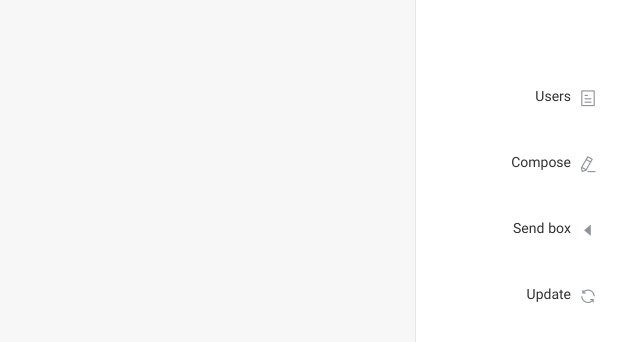
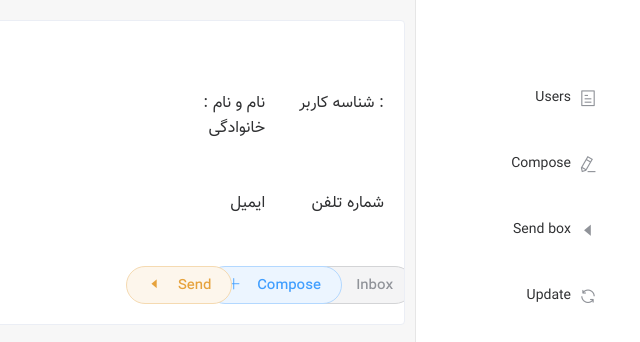
Before and after one commit to leila01010/Massaging-Service, a Vue app: page /user/1 in a window 1280 px wide. Shown: the top 342 px of the page, without its empty margins (640-1280 px from the left). Built offline with nearby package versions, Linux system fonts and the light colour scheme; no server answers.

Commit message:
add profile

```diff
--- a/src/components/compose.vue
+++ b/src/components/compose.vue
@@ -1,13 +1,13 @@
 <template>
     <div class="create">
+        <!--<div>{{ to }}</div>-->
         <el-form :model="dynamicValidateForm" :rules="rules" ref="dynamicValidateForm" label-width="120px" class="demo-dynamic">
-            <!--<el-form-item label="To" prop="to">-->
-                <!--<el-input type="number" v-model.number="dynamicValidateForm.to" autocomplete="off"></el-input>-->
+            <el-form-item label="To" prop="to">
+                <el-input type="number" v-model.number="dynamicValidateForm.to" autocomplete="off"></el-input>
+            </el-form-item>
+            <!--<el-form-item label="From" prop="from">-->
+                <!--<el-input type="number" v-model.number="dynamicValidateForm.from" autocomplete="off"></el-input>-->
             <!--</el-form-item>-->
-            <div>{{ to }}</div>
-            <el-form-item label="From" prop="from">
-                <el-input type="number" v-model.number="dynamicValidateForm.from" autocomplete="off"></el-input>
-            </el-form-item>
             <el-form-item label="Subject" prop="subject">
                 <el-input v-model="dynamicValidateForm.subject"></el-input>
             </el-form-item>
@@ -22,12 +22,12 @@
 </template>
 <script>
     import axios from 'axios'
-    import { EventBus } from '../Events.js';
+    // import { eventBus } from '../main.js';
     export default {
         data() {
             return {
-                to: '',
                 dynamicValidateForm: {
+                    to: '',
                     from: '',
                     subject: '',
                     massage: ''
@@ -37,10 +37,10 @@
                         { required: true, message: 'this input is required'},
                         { type: 'number', message: 'value must be a number'}
                     ],
-                    from: [
-                        { required: true, message: 'this input is required'},
-                        { type: 'number', message: 'value must be a number'}
-                    ],
+                    // from: [
+                    //     { required: true, message: 'this input is required'},
+                    //     { type: 'number', message: 'value must be a number'}
+                    // ],
                     subject: [
                         { required: true, message: 'Please input subject', trigger: 'blur' },
                         { min: 5, max: 20, message: 'Length should be 5 to 20', trigger: 'blur' }
@@ -52,11 +52,11 @@
                 }
             };
         },
-        mounted() {
-            EventBus.$on('to_id', data => {
-                this.to = data;
-            });
-        },
+        // created() {
+        //     eventBus.$on('info', (data) => {
+        //         this.to = data;
+        //     })
+        // },
         methods: {
             submitForm(formName) {
                 this.$refs[formName].validate((valid) => {
@@ -68,8 +68,8 @@
                     }
                 });
                 axios.post('http://user.fitamin.ir/messagingservice/public/api/message', {
-                    to: this.to,
-                    from_id: this.dynamicValidateForm.from,
+                    to_id: this.dynamicValidateForm.to,
+                    from_id: this.$route.params.id,
                     title: this.dynamicValidateForm.subject,
                     body: this.dynamicValidateForm.massage
                 })
--- a/src/components/send.vue
+++ b/src/components/send.vue
@@ -16,7 +16,7 @@
                 <template slot-scope="scope">
                     <!--<el-button @click="$router.push('user/' + scope.row.id)" type="primary" size="medium" plain>نمایش</el-button>-->
                     <router-link
-                            :to="'show/' + scope.row.id"
+                            :to="'/show/' + scope.row.id"
                             class="el-button el-button--info el-button--medium is-round"
                             style="float: right;"
                     >نمایش</router-link>
--- /dev/null
+++ b/src/components/user.vue
@@ -0,0 +1,97 @@
+<template>
+    <section class="profile">
+        <el-row class="outsideRow">
+            <el-col :lg="12">
+                <el-card shadow="hover">
+                    <el-row class="insideRow">
+                        <el-col :span="6">
+                            <span class="title">شناسه کاربر : </span>
+                            <span class="userId">{{ UserPage.id }}</span>
+                        </el-col>
+                        <el-col :span="6">
+                            <div class="title"> : نام و نام خانوادگی</div>
+                            <div class="userName">{{ UserPage.name }}</div>
+                        </el-col>
+                    </el-row>
+                    <el-row>
+                        <el-col :span="6">
+                            <div class="title">شماره تلفن</div>
+                            <div class="userPhone">{{ UserPage.phone_number }}</div>
+                        </el-col>
+                        <el-col :span="6">
+                            <div class="title">ایمیل</div>
+                            <div class="userEmail">{{ UserPage.email }}</div>
+                        </el-col>
+                    </el-row>
+                    <el-row>
+                        <el-col :span="4" style="text-align: left;margin-top: 50px">
+                            <router-link :to="'/inbox/' + UserPage.id" append
+                                         class="el-button el-button--info el-button--medium is-round is-plain">
+                                <span class="el-icon-message"></span> &nbsp;
+                                <span>Inbox</span>
+                            </router-link>
+                        </el-col>
+                        <el-col :span="5" style="text-align: left;margin-top: 50px">
+                            <router-link :to="'/compose/' + UserPage.id" append
+                                         class="el-button el-button--primary el-button--medium is-round is-plain">
+                                <span class="el-icon-plus"></span> &nbsp;
+                                <span>Compose</span>
+                            </router-link>
+                        </el-col>
+                        <el-col :span="4" style="text-align: left;margin-top: 50px">
+                            <router-link :to="'/send/' + UserPage.id" append
+                                         class="el-button el-button--warning el-button--medium is-round is-plain">
+                                <span class="el-icon-caret-left"></span> &nbsp;
+                                <span>Send</span>
+                            </router-link>
+                        </el-col>
+                    </el-row>
+
+                </el-card>
+            </el-col>
+        </el-row>
+    </section>
+</template>
+
+<script>
+    import axios from 'axios'
+    // import { eventBus } from '../main.js';
+    export default {
+        data () {
+            return {
+                UserPage: []
+            }
+        },
+        created () {
+            axios.get('http://user.fitamin.ir/messagingservice/public/api/users/' + this.$route.params.id)
+                .then(response => {
+                    console.log(response);
+                    this.UserPage = response.data;
+                })
+                .catch(err => {
+                    console.log(err)
+                });
+        }
+        // methods: {
+        //     sendData () {
+        //         eventBus.$emit('info',this.UserPage.id);
+        //     }
+        // }
+    }
+</script>
+
+<style scoped>
+    .profile {
+        margin-right: 225px;
+    }
+    .outsideRow {
+        margin: 20px 10px;
+    }
+    .insideRow {
+        margin: 50px 0;
+    }
+    [class*=el-col-] {
+        float: right;
+        text-align: right;
+    }
+</style>
--- a/src/main.js
+++ b/src/main.js
@@ -16,6 +16,8 @@ Vue.use(ElementUI);
 
 Vue.config.productionTip = false;
 
+export const eventBus = new Vue();
+
 
 new Vue({
   render: h => h(App),
--- a/src/routes.js
+++ b/src/routes.js
@@ -4,6 +4,7 @@ import send from './components/send';
 import showMassage from './components/showMassage';
 import editMassage from './components/edit';
 import userList from './components/userList';
+import user from './components/user';
 
 export  const routes = [
     { path: '/', name: 'userList', component: userList},
@@ -11,5 +12,6 @@ export  const routes = [
     { path: '/edit/:id', name: 'edit', component: editMassage},
     { path: '/show/:id', name: 'show', component: showMassage},
     { path: '/send/:id', name: 'send', component: send},
-    { path: '/inbox/:id', name: 'inbox', component: inbox }
+    { path: '/inbox/:id', name: 'inbox', component: inbox },
+    { path: '/user/:id', name: 'user', component: user}
 ];
```
Also changed, not shown: src/components/userList.vue (+26 -29 lines).
